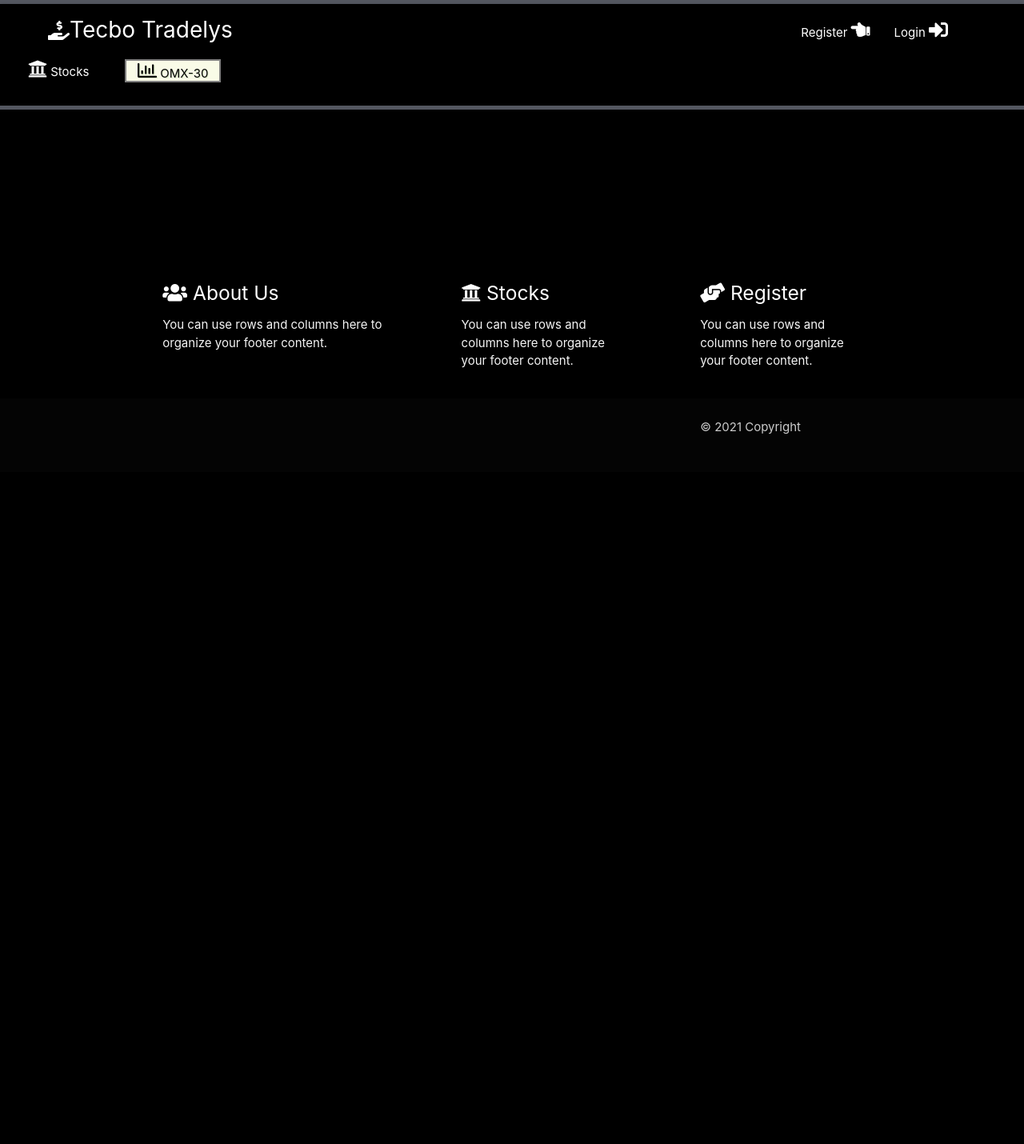
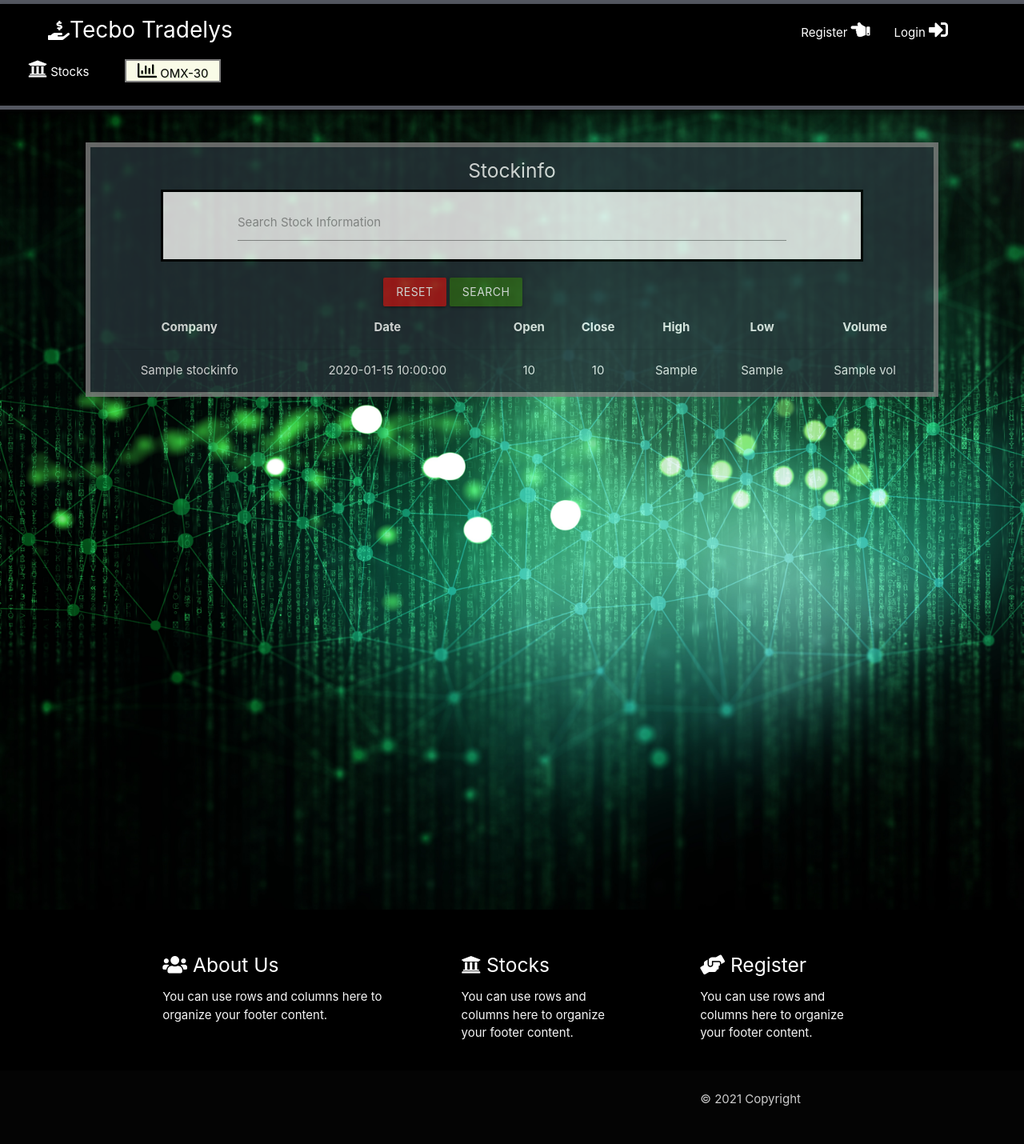
Before and after one commit to GurraT/Totebo-Trading, a Flask app: page / in a window 1280 px wide. Shown: the whole page at 80% size. Before the commit the page ends 543 px from the top, so only its background shows below. Run offline with Flask 2, Linux system fonts and the light colour scheme; a database or web service that is not in the repository returns one stand-in record (values such as "Sample title"); some libraries are stand-ins or nearby versions.

Commit message:
Added Searchfunction to stockmarket page

```diff
--- a/app.py
+++ b/app.py
@@ -21,6 +21,12 @@ mongo = PyMongo(app)
 @app.route("/get_stockinfo")
 def get_stockinfo():
     stockinfo = list(mongo.db.stockinfo.find())
+    return render_template("stockmarket.html", stockinfo=stockinfo)
+
+@app.route("/search", methods=["GET", "POST"])
+def search():
+    query = request.form.get("query")
+    stockinfo = list(mongo.db.stockinfo.find({"$text": {"$search":query}}))
     return render_template("stockmarket.html", stockinfo=stockinfo)
 
 
--- a/static/css/style.css
+++ b/static/css/style.css
@@ -109,6 +109,10 @@ header{
     background-repeat: no-repeat;
 }
 
+.searchbox{
+    border: black 3px solid;
+}
+
 .profileform{
     opacity: 80%;
     border: gray 6px solid;
@@ -123,8 +127,16 @@ header{
 
 }
 
+/*Stockmarket page*/
+.nomatch{
+    font-size: 48px;
+}
+
 @media screen and (max-width: 1000px) {
 
+    .buttom-large{
+        display:none;
+    }
 
 .logo{
     margin-left: 0px;
--- a/templates/profile.html
+++ b/templates/profile.html
@@ -19,7 +19,7 @@
         <div class="profilewrapping">
         <div class="col s10 offset-s1 m4 offset-m1">
       <div class="row">
-          <h5>Userinformation</h5>
+          <h5 >Userinformation</h5>
         <div class="input-field col s6">
           <h6>Name: </h6>
           <input id="name" name="name" type="text">
--- a/templates/stockmarket.html
+++ b/templates/stockmarket.html
@@ -1,17 +1,69 @@
 {% extends "base.html" %}
-{% block header %}
-{% endblock %}
+
 {% block content %}
 
-   {% for stockinfo in stockinfo %}
-        {{ stockinfo.Company_name}}<br>
-        {{ stockinfo.Company_abbr}}<br>
-        {{ stockinfo.Date}}<br>
-        {{ stockinfo.Opening_price}}<br>
-        {{ stockinfo.Closing_price}}<br>
-        {{ stockinfo.Daily_High}}<br>
-        {{ stockinfo.Daily_Low}}<br>
-        {{ stockinfo.Vol}}
-   {% endfor %}
+  <div class="row #000000 black profilepage">
+    <div class="col s6 offset-s3">
+    </div>
 
+    <form class="profileform col s10 offset-s1 #263238 blue-grey darken-4 white-text" method="POST" action="{{ url_for('search') }}">
+      <h5 class="center-align">Stockinfo</h5>
+      <!-- Search field for stocks-->
+      <div class="row">
+          <div class="col s10 offset-s1 searchbox valign-wrapper #ffffff white">
+        <div class="col s10 m10 offset-m1">
+        <div class="input-field">
+        <input type="text" name="query" id="query" minlength="3" class="validate" required>
+        <label for="query">Search Stock Information </label>
+        </div>
+    </div>
+        </div>
+        </div>
+              <div class="col s6 offset-s3 l4 offset-l4">
+            <a href="{{url_for('get_stockinfo')}}" class="btn #b71c1c red darken-4 text-shadow">Reset</a>
+            <button type="submit" class="btn text-shadow #33691e light-green darken-4">Search</button>
+        </div>
+          <!-- List with Company and stockinfo -->
+           <table>
+        <thead>
+          <tr>
+              <th class="center-align">Company</th>
+              <th class="center-align">Date</th>
+              <th class="center-align">Open</th>
+              <th class="center-align">Close</th>
+              <th class="center-align">High</th>
+              <th class="center-align">Low</th>
+              <th class="center-align">Volume</th>
+          </tr>
+        </thead>
+{% if stockinfo|length > 0 %}
+{% for stockinfo in stockinfo %}
+        <tbody>
+          <tr>
+              <td class="center-align"> {{ stockinfo.Company_name}}</td>
+              <td class="center-align">{{ stockinfo.Date}}</td>
+              <td class="center-align">{{ stockinfo.Opening_price}}</td>
+              <td class="center-align">{{ stockinfo.Closing_price}}</td>
+              <td class="center-align">{{ stockinfo.Daily_High}}</td>
+              <td class="center-align">{{ stockinfo.Daily_Low}}</td>
+              <td class="center-align">{{ stockinfo.Vol}}</td>
+          </tr>
+        </tbody>
+           {% endfor %}
+           {% else %}
+        <tbody>
+          <tr class="red-text center-align">
+              <td></td>
+              <td></td>
+              <td></td>
+             <td class="nomatch red-text center-align">No match found!</td>
+                 <td></td>
+              <td></td>
+              <td></td>
+          </tr>
+        </tbody>
+           {% endif%}
+      </table>
+    </form>
+    </div>
 {% endblock %}
```
